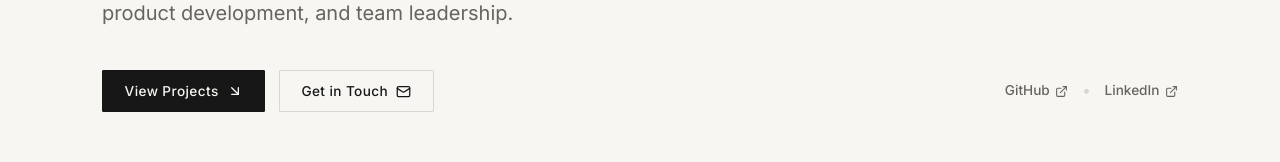
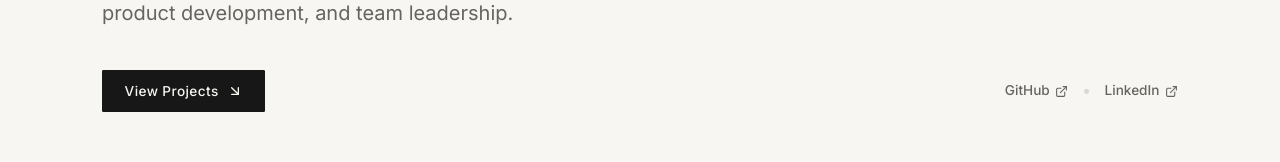
Before and after one commit to archisha-g/portfolio, a React (Vite) app: page / in a window 1280 px wide. Shown: the part 478-640 px from the top of the page. Built offline with nearby package versions, Linux system fonts and the light colour scheme.

Commit message:
remove Get in Touch button from hero

```diff
--- a/src/components/Hero.tsx
+++ b/src/components/Hero.tsx
@@ -1,6 +1,6 @@
 import React, { useState, useEffect } from 'react';
 import { PERSONAL_INFO } from '../data/portfolioData';
-import { ArrowDownRight, ExternalLink, Mail, MapPin } from 'lucide-react';
+import { ArrowDownRight, ExternalLink, MapPin } from 'lucide-react';
 
 export const Hero: React.FC = () => {
   const [timeString, setTimeString] = useState<string>('');
@@ -85,13 +85,7 @@ export const Hero: React.FC = () => {
               <span>View Projects</span>
               <ArrowDownRight size={16} aria-hidden="true" />
             </button>
-            <button
-              onClick={() => handleScrollTo('contact')}
-              className="btn btn-outline hero-btn"
-            >
-              <span>Get in Touch</span>
-              <Mail size={15} aria-hidden="true" />
-            </button>
+
           </div>
 
           <div className="hero-secondary-links">
```
